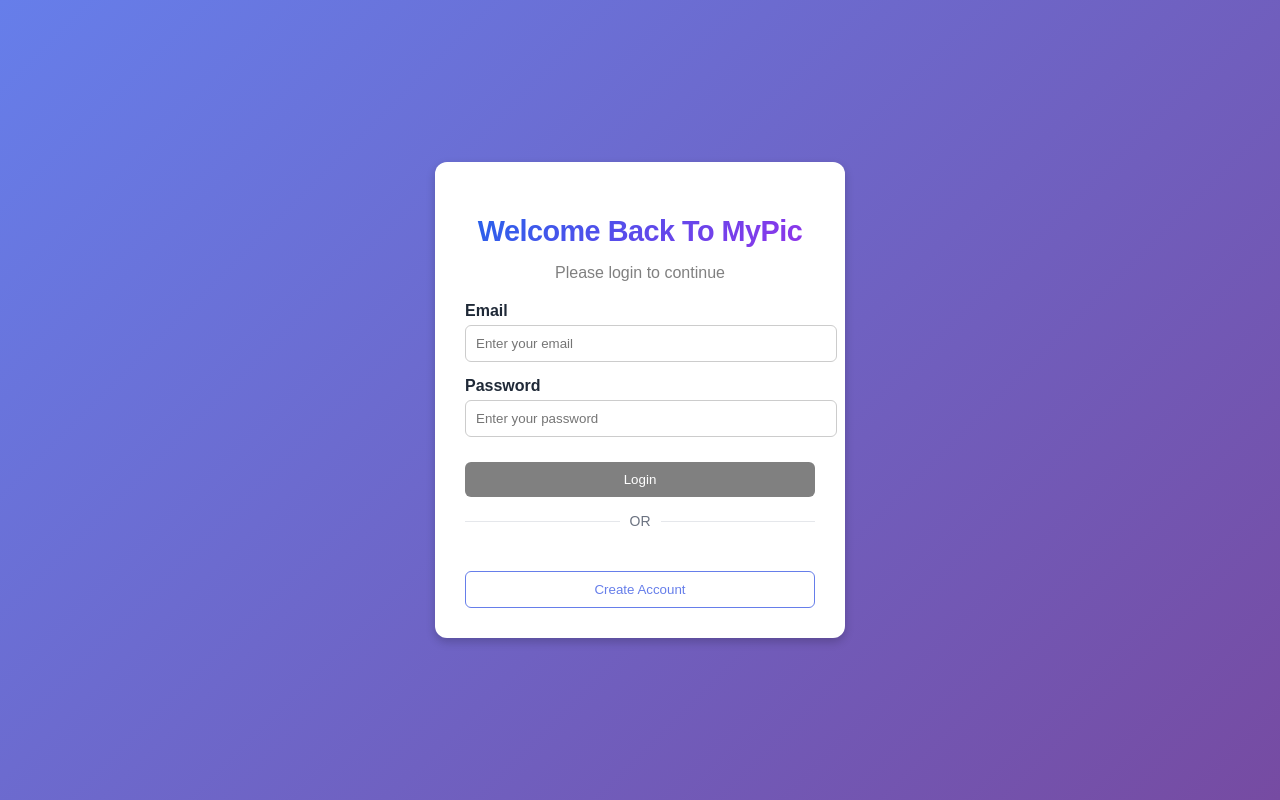
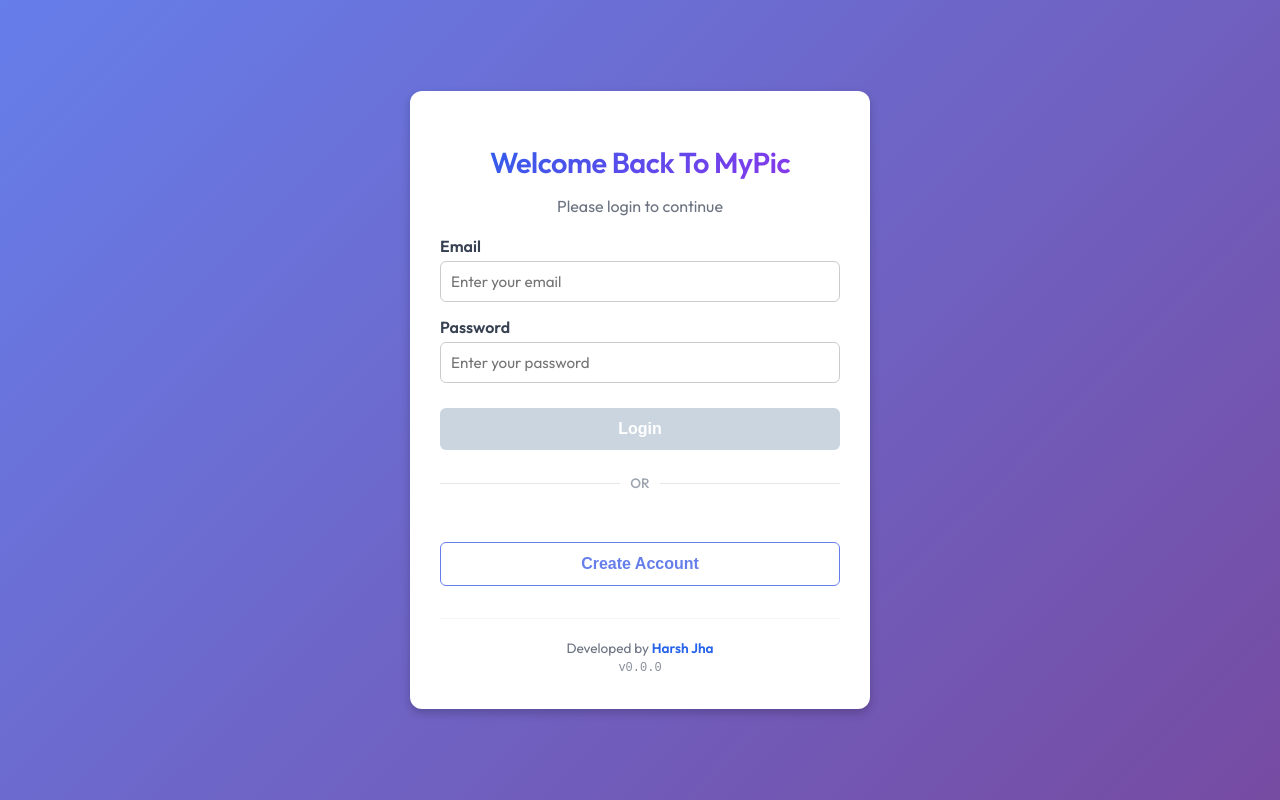
Before and after one commit to harshdotcom/mypic-ui, an Angular app: page / in a window 1280 px wide. Built offline with nearby package versions, Linux system fonts and the light colour scheme; no server answers.

Commit message:
Added User Popover

```diff
--- a/src/app/feature/auth/login/login.css
+++ b/src/app/feature/auth/login/login.css
@@ -1,3 +1,10 @@
+@import url('https://fonts.googleapis.com/css2?family=Outfit:wght@300;400;500;600&display=swap');
+
+:host {
+  display: block;
+  font-family: 'Outfit', sans-serif;
+}
+
 .login-container {
   height: 100vh;
   display: flex;
@@ -10,7 +17,8 @@
   background: white;
   padding: 30px;
   border-radius: 12px;
-  width: 350px;
+  width: 400px;
+  max-width: 90%;
   box-shadow: 0px 4px 10px rgba(0, 0, 0, 0.2);
   text-align: center;
 }
@@ -19,7 +27,7 @@
   margin-bottom: 5px;
   font-size: 1.8rem;
   font-weight: 700;
-  background: linear-gradient(135deg, #2563eb, #9333ea);
+  background: var(--logo-gradient, linear-gradient(135deg, #2563eb, #9333ea));
   -webkit-background-clip: text;
   background-clip: text;
   -webkit-text-fill-color: transparent;
@@ -27,7 +35,7 @@
 }
 
 p {
-  color: gray;
+  color: #6b7280;
   margin-bottom: 20px;
 }
 
@@ -40,6 +48,7 @@
   display: block;
   font-weight: 600;
   margin-bottom: 5px;
+  color: #374151;
 }
 
 input {
@@ -47,51 +56,76 @@
   padding: 10px;
   border-radius: 6px;
   border: 1px solid #ccc;
+  font-family: inherit;
+  font-size: 0.95rem;
+  transition: border-color 0.2s, box-shadow 0.2s;
+  box-sizing: border-box;
 }
 
 input:focus {
   outline: none;
   border-color: #667eea;
+  box-shadow: 0 0 0 3px rgba(102, 126, 234, 0.1);
 }
 
 .error {
-  color: red;
-  font-size: 12px;
+  color: #ef4444;
+  font-size: 0.75rem;
+  margin-top: 4px;
+  display: block;
 }
 
 .btn-primary {
   width: 100%;
-  padding: 10px;
+  padding: 12px;
   background: #667eea;
   color: white;
   border: none;
   border-radius: 6px;
   cursor: pointer;
   margin-top: 10px;
+  font-weight: 600;
+  font-size: 1rem;
+  transition: background-color 0.2s, transform 0.1s;
+}
+
+.btn-primary:hover:not(:disabled) {
+  background: #5a67d8;
+  transform: translateY(-1px);
 }
 
 .btn-primary:disabled {
-  background: gray;
+  background: #cbd5e0;
   cursor: not-allowed;
+  transform: none;
 }
 
 .btn-secondary {
   width: 100%;
-  padding: 10px;
+  padding: 12px;
   background: white;
   color: #667eea;
   border: 1px solid #667eea;
   border-radius: 6px;
   cursor: pointer;
   margin-top: 10px;
+  font-weight: 600;
+  font-size: 1rem;
+  transition: all 0.2s;
+}
+
+.btn-secondary:hover {
+  background: #f7fafc;
+  border-color: #5a67d8;
+  color: #5a67d8;
 }
 
 .divider {
   display: flex;
   align-items: center;
   text-align: center;
-  margin: 1rem 0;
-  color: #6b7280;
+  margin: 1.5rem 0;
+  color: #9ca3af;
 }
 
 .divider::before,
@@ -103,5 +137,31 @@
 
 .divider span {
   padding: 0 10px;
-  font-size: 0.875rem;
+  font-size: 0.85rem;
+  font-weight: 500;
 }
+
+.auth-footer {
+  margin-top: 2rem;
+  font-size: 0.85rem;
+  color: #6b7280;
+  border-top: 1px solid #f3f4f6;
+  padding-top: 1rem;
+}
+
+.auth-footer p {
+  margin: 4px 0;
+  color: #6b7280;
+}
+
+.dev-name {
+  font-weight: 700;
+  color: #2563eb;
+  /* Primary blue */
+}
+
+.version {
+  font-family: monospace;
+  opacity: 0.8;
+  font-size: 0.75rem;
+}
--- a/src/app/feature/auth/login/login.html
+++ b/src/app/feature/auth/login/login.html
@@ -35,6 +35,11 @@
         Create Account
       </button>
 
+      <div class="auth-footer">
+        <p>Developed by <span class="dev-name">Harsh Jha</span></p>
+        <p class="version">v0.0.0</p>
+      </div>
+
     </form>
   </div>
 </div>
--- a/src/app/feature/auth/login/login.ts
+++ b/src/app/feature/auth/login/login.ts
@@ -66,6 +66,9 @@
                 console.log('Google Login Success:', res);
                  if (res && res.token) {
                     localStorage.setItem('token', res.token);
+                    if (res.user) {
+                        localStorage.setItem('user', JSON.stringify(res.user));
+                    }
                     this.router.navigate(['/home']);
                 }
             },
@@ -96,6 +99,9 @@
         console.log('Login Success:', response);
         if (response && response.token) {
           localStorage.setItem('token', response.token);
+          if (response.user) {
+            localStorage.setItem('user', JSON.stringify(response.user));
+          }
           // Navigate to home or dashboard FIXME: Where to navigate? Assuming home for now
            this.router.navigate(['/home']);
         }
--- a/src/app/feature/auth/signup/signup.css
+++ b/src/app/feature/auth/signup/signup.css
@@ -1,77 +1,8 @@
-.auth-container {
-  height: 100vh;
-  display: flex;
-  justify-content: center;
-  align-items: center;
-  background: linear-gradient(135deg, #667eea, #764ba2);
-}
+@import url('https://fonts.googleapis.com/css2?family=Outfit:wght@300;400;500;600&display=swap');
 
-.auth-card {
-  background: white;
-  padding: 30px;
-  border-radius: 12px;
-  width: 360px;
-  box-shadow: 0px 4px 10px rgba(0,0,0,0.2);
-  text-align: center;
-}
-
-h2 {
-  margin-bottom: 5px;
-}
-
-p {
-  color: gray;
-  margin-bottom: 20px;
-}
-
-.input-group {
-  text-align: left;
-  margin-bottom: 15px;
-}
-
-label {
+:host {
   display: block;
-  font-weight: 600;
-  margin-bottom: 5px;
-}
-
-input {
-  width: 100%;
-  padding: 10px;
-  border-radius: 6px;
-  border: 1px solid #ccc;
-}
-
-input:focus {
-  outline: none;
-  border-color: #667eea;
-}
-
-.btn-primary {
-  width: 100%;
-  padding: 10px;
-  background: #667eea;
-  color: white;
-  border: none;
-  border-radius: 6px;
-  cursor: pointer;
-  margin-top: 10px;
-}
-
-.btn-primary:disabled {
-  background: gray;
-  cursor: not-allowed;
-}
-
-.switch-text {
-  margin-top: 15px;
-  font-size: 14px;
-}
-
-.switch-text a {
-  color: #667eea;
-  text-decoration: none;
-  font-weight: 600;
+  font-family: 'Outfit', sans-serif;
 }
 
 .auth-container {
@@ -86,17 +17,25 @@
   background: white;
   padding: 30px;
   border-radius: 12px;
-  width: 380px;
-  box-shadow: 0px 4px 10px rgba(0,0,0,0.2);
+  width: 400px;
+  max-width: 90%;
+  box-shadow: 0px 4px 10px rgba(0, 0, 0, 0.2);
   text-align: center;
 }
 
 h2 {
   margin-bottom: 5px;
+  font-size: 1.8rem;
+  font-weight: 700;
+  background: var(--logo-gradient, linear-gradient(135deg, #2563eb, #9333ea));
+  -webkit-background-clip: text;
+  background-clip: text;
+  -webkit-text-fill-color: transparent;
+  letter-spacing: -0.5px;
 }
 
 p {
-  color: gray;
+  color: #6b7280;
   margin-bottom: 20px;
 }
 
@@ -109,6 +48,7 @@
   display: block;
   font-weight: 600;
   margin-bottom: 5px;
+  color: #374151;
 }
 
 input {
@@ -116,39 +56,113 @@
   padding: 10px;
   border-radius: 6px;
   border: 1px solid #ccc;
+  font-family: inherit;
+  font-size: 0.95rem;
+  transition: border-color 0.2s, box-shadow 0.2s;
+  box-sizing: border-box;
+  /* Ensure padding doesn't affect width */
+}
+
+input:focus {
+  outline: none;
+  border-color: #667eea;
+  box-shadow: 0 0 0 3px rgba(102, 126, 234, 0.1);
+}
+
+.preview {
+  margin-top: 10px;
+  text-align: center;
+  margin-bottom: 10px;
+}
+
+.preview p {
+  margin-bottom: 5px;
+  font-size: 0.85rem;
 }
 
 .preview img {
-  width: 100px;
-  height: 100px;
-  border-radius: 8px;
-  margin-top: 10px;
-  border: 1px solid #ddd;
+  width: 80px;
+  height: 80px;
+  border-radius: 50%;
+  /* Circle looks better for avatars */
+  object-fit: cover;
+  border: 2px solid #e5e7eb;
 }
 
 .btn-primary {
   width: 100%;
-  padding: 10px;
+  padding: 12px;
   background: #667eea;
   color: white;
   border: none;
   border-radius: 6px;
   cursor: pointer;
   margin-top: 10px;
+  font-weight: 600;
+  font-size: 1rem;
+  transition: background-color 0.2s, transform 0.1s;
+}
+
+.btn-primary:hover:not(:disabled) {
+  background: #5a67d8;
+  transform: translateY(-1px);
 }
 
 .btn-primary:disabled {
-  background: gray;
+  background: #cbd5e0;
   cursor: not-allowed;
+  transform: none;
 }
 
 .switch-text {
-  margin-top: 15px;
-  font-size: 14px;
+  margin-top: 20px;
+  font-size: 0.95rem;
+  color: #6b7280;
+  display: flex;
+  align-items: center;
+  justify-content: center;
+  gap: 5px;
 }
 
-.switch-text a {
+/* Style the login button to look like a link or a secondary action */
+.btn-link {
+  background: transparent;
+  border: none;
   color: #667eea;
-  text-decoration: none;
   font-weight: 600;
+  cursor: pointer;
+  padding: 0;
+  font-size: inherit;
+  font-family: inherit;
+  text-decoration: underline;
+  transition: color 0.2s;
 }
+
+.btn-link:hover {
+  color: #5a67d8;
+}
+
+.auth-footer {
+  margin-top: 2rem;
+  font-size: 0.85rem;
+  color: #6b7280;
+  border-top: 1px solid #f3f4f6;
+  padding-top: 1rem;
+}
+
+.auth-footer p {
+  margin: 4px 0;
+  color: #6b7280;
+}
+
+.dev-name {
+  font-weight: 700;
+  color: #2563eb;
+  /* Primary blue */
+}
+
+.version {
+  font-family: monospace;
+  opacity: 0.8;
+  font-size: 0.75rem;
+}
--- a/src/app/feature/auth/signup/signup.html
+++ b/src/app/feature/auth/signup/signup.html
@@ -7,26 +7,22 @@
 
       <div class="input-group">
         <label>Username</label>
-        <input type="text" formControlName="userName"
-               placeholder="Choose a username" />
+        <input type="text" formControlName="userName" placeholder="Choose a username" />
       </div>
 
       <div class="input-group">
         <label>Full Name</label>
-        <input type="text" formControlName="name"
-               placeholder="Enter your full name" />
+        <input type="text" formControlName="name" placeholder="Enter your full name" />
       </div>
 
       <div class="input-group">
         <label>Email</label>
-        <input type="email" formControlName="email"
-               placeholder="Enter your email" />
+        <input type="email" formControlName="email" placeholder="Enter your email" />
       </div>
 
       <div class="input-group">
         <label>Password</label>
-        <input type="password" formControlName="userPassword"
-               placeholder="Create a password" />
+        <input type="password" formControlName="userPassword" placeholder="Create a password" />
       </div>
 
       <div class="input-group">
@@ -36,7 +32,8 @@
 
       <div class="preview" *ngIf="signupForm.get('userLogoURL')?.value">
         <p>Logo Preview:</p>
-        <img [src]="signupForm.get('userLogoURL')?.value" alt="User logo preview" (error)="signupForm.get('userLogoURL')?.value && $event.target['style'].display='none'" />
+        <img [src]="signupForm.get('userLogoURL')?.value" alt="User logo preview"
+          (error)="signupForm.get('userLogoURL')?.value && $event.target['style'].display='none'" />
       </div>
 
       <button type="submit" class="btn-primary" [disabled]="signupForm.invalid">
@@ -45,8 +42,13 @@
 
       <p class="switch-text">
         Already have an account?
-       <button type="button" (click)="goToLogin()">Login</button>
+        <button type="button" class="btn-link" (click)="goToLogin()">Login</button>
       </p>
+
+      <div class="auth-footer">
+        <p>Developed by <span class="dev-name">Harsh Jha</span></p>
+        <p class="version">v0.0.0</p>
+      </div>
 
     </form>
   </div>
--- a/src/styles.css
+++ b/src/styles.css
@@ -29,6 +29,8 @@
     --shadow-md: 0 4px 6px -1px rgba(0, 0, 0, 0.1);
 
     --header-shadow: 0 2px 10px rgba(0, 0, 0, 0.05);
+
+    --logo-gradient: linear-gradient(135deg, #2563eb, #9333ea);
 }
 
 [data-theme="dark"] {
@@ -44,7 +46,8 @@
     --primary-color: #3b82f6;
     --primary-hover: #60a5fa;
 
-    --danger-color: #ef4444; /* Keep red same or slightly lighter */
+    --danger-color: #ef4444;
+    /* Keep red same or slightly lighter */
     --danger-hover: #f87171;
 
     --border-color: #374151;
@@ -52,4 +55,6 @@
     --shadow-md: 0 4px 6px -1px rgba(0, 0, 0, 0.5);
 
     --header-shadow: 0 2px 10px rgba(0, 0, 0, 0.3);
+
+    --logo-gradient: linear-gradient(135deg, #60a5fa, #c084fc);
 }
```
Also changed, not shown: src/app/feature/home/home.css (+81 -1 lines), src/app/feature/home/home.html (+25 -19 lines), src/app/feature/home/home.ts (+34 -1 lines).
